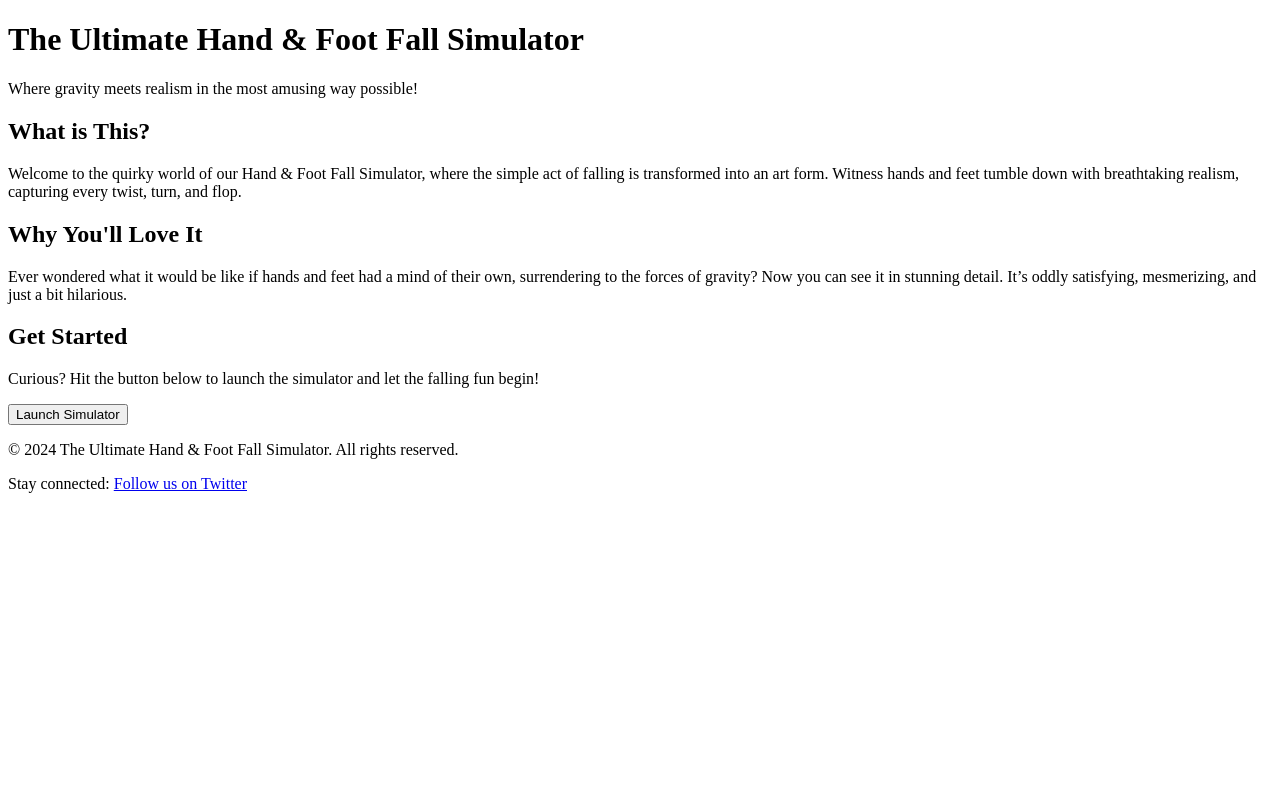
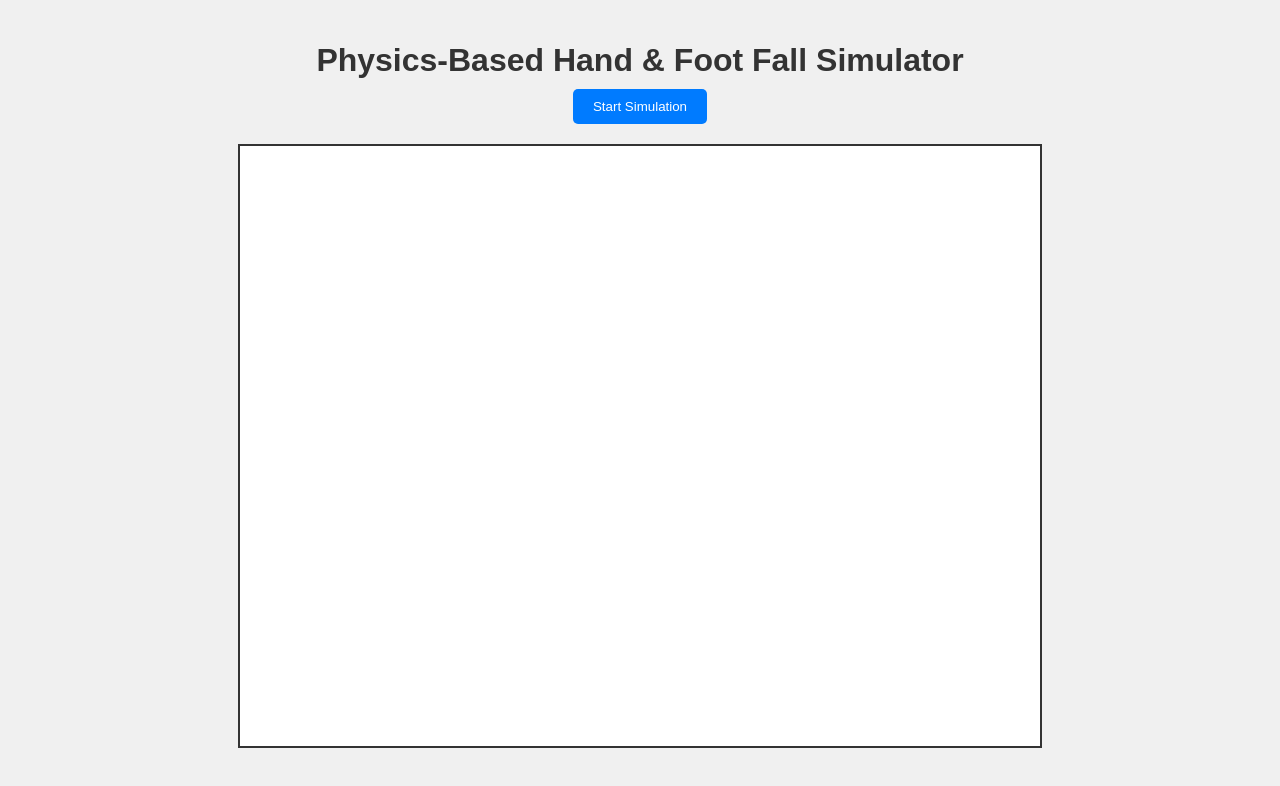
Before and after one commit to poorlord/poorlord.github.io, a plain HTML site: page index.html in a window 1280 px wide. Drawn offline with Linux system fonts and the light colour scheme.

Commit message:
Update index.html

```diff
--- a/index.html
+++ b/index.html
@@ -3,49 +3,111 @@
 <head>
     <meta charset="UTF-8">
     <meta name="viewport" content="width=device-width, initial-scale=1.0">
-    <title>The Ultimate Hand & Foot Fall Simulator</title>
-    <meta name="description" content="Dive into the most entertaining and oddly satisfying experience of watching hands and feet fall in perfect realism.">
-    <meta property="og:title" content="The Ultimate Hand & Foot Fall Simulator">
-    <meta property="og:url" content="https://yourwebsite.com">
-    <meta property="og:image" content="https://yourwebsite.com/images/hand_foot_simulator_preview.jpeg">
-    <meta property="og:type" content="website">
-    <meta name="twitter:card" content="summary_large_image">
-    <meta name="twitter:site" content="@yourtwitterhandle">
-    <meta name="twitter:title" content="The Ultimate Hand & Foot Fall Simulator">
-    <meta name="twitter:image" content="https://yourwebsite.com/images/hand_foot_simulator_preview.jpeg">
-    <link rel="icon" href="/favicon.ico" type="image/x-icon" sizes="32x32">
-    <link rel="stylesheet" href="styles.css">
+    <title>Physics-Based Hand & Foot Fall Simulator</title>
+    <style>
+        body, html {
+            margin: 0;
+            padding: 0;
+            overflow: hidden;
+            background: #f0f0f0;
+            font-family: Arial, sans-serif;
+            display: flex;
+            flex-direction: column;
+            align-items: center;
+            justify-content: center;
+            height: 100vh;
+        }
+
+        canvas {
+            background: #ffffff;
+            border: 2px solid #333;
+            display: block;
+            margin: 20px auto;
+        }
+
+        h1 {
+            color: #333;
+            margin: 10px;
+        }
+
+        button {
+            padding: 10px 20px;
+            background-color: #007BFF;
+            color: white;
+            border: none;
+            border-radius: 5px;
+            cursor: pointer;
+        }
+
+        button:hover {
+            background-color: #0056b3;
+        }
+    </style>
 </head>
 <body>
-    <header>
-        <h1>The Ultimate Hand & Foot Fall Simulator</h1>
-        <p>Where gravity meets realism in the most amusing way possible!</p>
-    </header>
 
-    <main>
-        <section>
-            <h2>What is This?</h2>
-            <p>Welcome to the quirky world of our Hand & Foot Fall Simulator, where the simple act of falling is transformed into an art form. Witness hands and feet tumble down with breathtaking realism, capturing every twist, turn, and flop.</p>
-        </section>
-
-        <section>
-            <h2>Why You'll Love It</h2>
-            <p>Ever wondered what it would be like if hands and feet had a mind of their own, surrendering to the forces of gravity? Now you can see it in stunning detail. It’s oddly satisfying, mesmerizing, and just a bit hilarious.</p>
-        </section>
-
-        <section>
-            <h2>Get Started</h2>
-            <p>Curious? Hit the button below to launch the simulator and let the falling fun begin!</p>
-            <button onclick="launchSimulator()">Launch Simulator</button>
-        </section>
-    </main>
-
-    <footer>
-        <p>&copy; 2024 The Ultimate Hand & Foot Fall Simulator. All rights reserved.</p>
-        <p>Stay connected: <a href="https://twitter.com/yourtwitterhandle">Follow us on Twitter</a></p>
-    </footer>
+    <h1>Physics-Based Hand & Foot Fall Simulator</h1>
+    <button onclick="startSimulation()">Start Simulation</button>
+    <canvas id="simulatorCanvas" width="800" height="600"></canvas>
 
     <script>
-        function launchSimulator() {
-            alert("Prepare for an epic fall!");
-            // Here’s where you would initiate the simulation
+        const canvas = document.getElementById('simulatorCanvas');
+        const ctx = canvas.getContext('2d');
+
+        const gravity = 0.5;
+        const objects = [];
+
+        class FallingObject {
+            constructor(x, y, imageSrc) {
+                this.x = x;
+                this.y = y;
+                this.vx = Math.random() * 4 - 2; // Random horizontal speed
+                this.vy = Math.random() * 2 - 1; // Random vertical speed
+                this.image = new Image();
+                this.image.src = imageSrc;
+                this.image.onload = () => {
+                    this.width = this.image.width;
+                    this.height = this.image.height;
+                }
+            }
+
+            update() {
+                this.vy += gravity; // Apply gravity
+                this.x += this.vx;
+                this.y += this.vy;
+
+                // Bounce off the edges
+                if (this.x + this.width > canvas.width || this.x < 0) {
+                    this.vx = -this.vx;
+                }
+                if (this.y + this.height > canvas.height) {
+                    this.vy = -this.vy * 0.7; // Dampened bounce
+                    this.y = canvas.height - this.height; // Reposition object at bottom
+                }
+            }
+
+            draw() {
+                ctx.drawImage(this.image, this.x, this.y);
+            }
+        }
+
+        function startSimulation() {
+            objects.push(new FallingObject(200, 0, 'hand.png'));
+            objects.push(new FallingObject(400, 0, 'foot.png'));
+            objects.push(new FallingObject(600, 0, 'hand.png'));
+            objects.push(new FallingObject(300, 0, 'foot.png'));
+
+            animate();
+        }
+
+        function animate() {
+            ctx.clearRect(0, 0, canvas.width, canvas.height);
+            objects.forEach(object => {
+                object.update();
+                object.draw();
+            });
+            requestAnimationFrame(animate);
+        }
+    </script>
+</body>
+</html>
```
